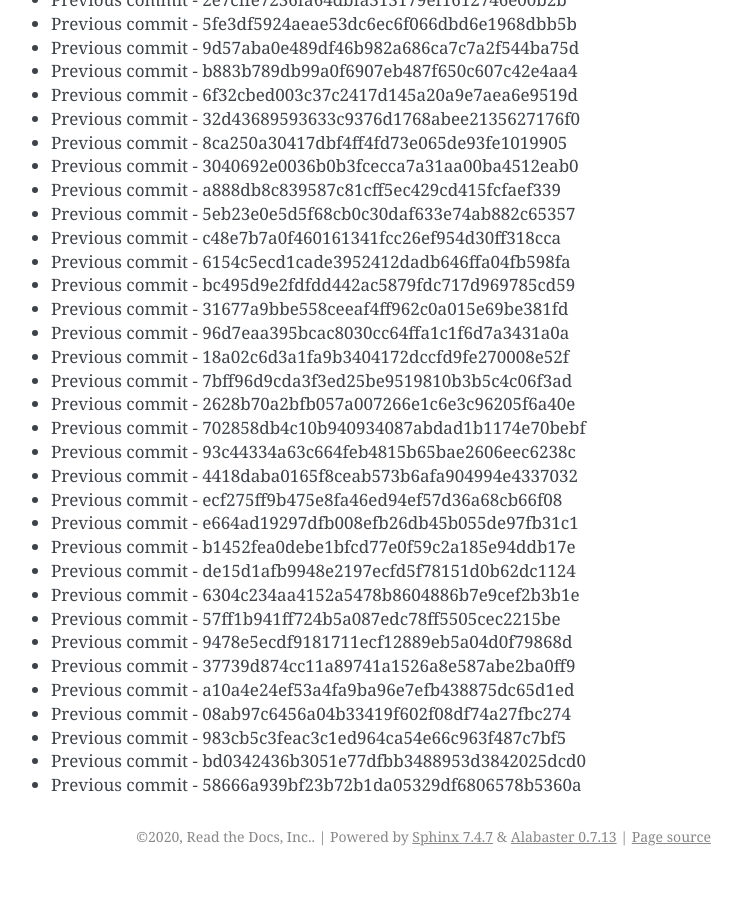
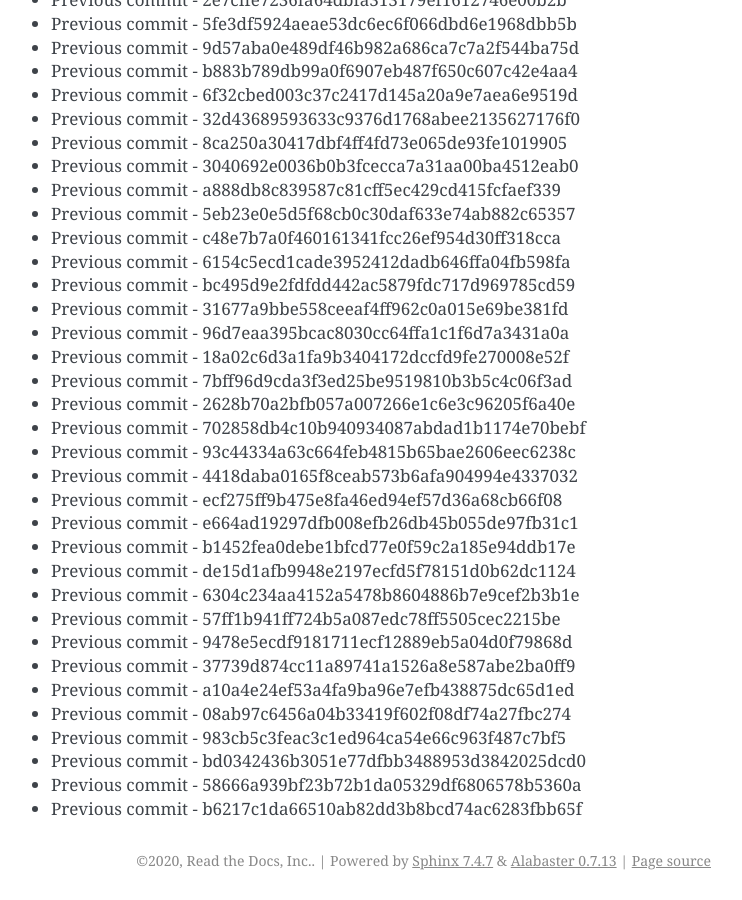
Before and after one commit to readthedocs/rtd-git-stresstest, a Sphinx documentation site: the page built from docs/updates.rst, in a window 1280 px wide and 900 px high, scrolled down 13030 px. Shown: the whole window, without its empty margins (399-1141 px from the left). Built offline with Sphinx 7.4.7, drawn with Linux system fonts in a browser that asks for light colours; before the commit the page ends 13906 px from its top, so only the background shows below that.

Commit message:
Generating commit from previous: b6217c1da66510ab82dd3b8bcd74ac6283fbb65f

```diff
--- a/docs/updates.rst
+++ b/docs/updates.rst
@@ -579,3 +579,4 @@ It can be tested for any performance characteristics.
 * Previous commit - 983cb5c3feac3c1ed964ca54e66c963f487c7bf5
 * Previous commit - bd0342436b3051e77dfbb3488953d3842025dcd0
 * Previous commit - 58666a939bf23b72b1da05329df6806578b5360a
+* Previous commit - b6217c1da66510ab82dd3b8bcd74ac6283fbb65f
```
